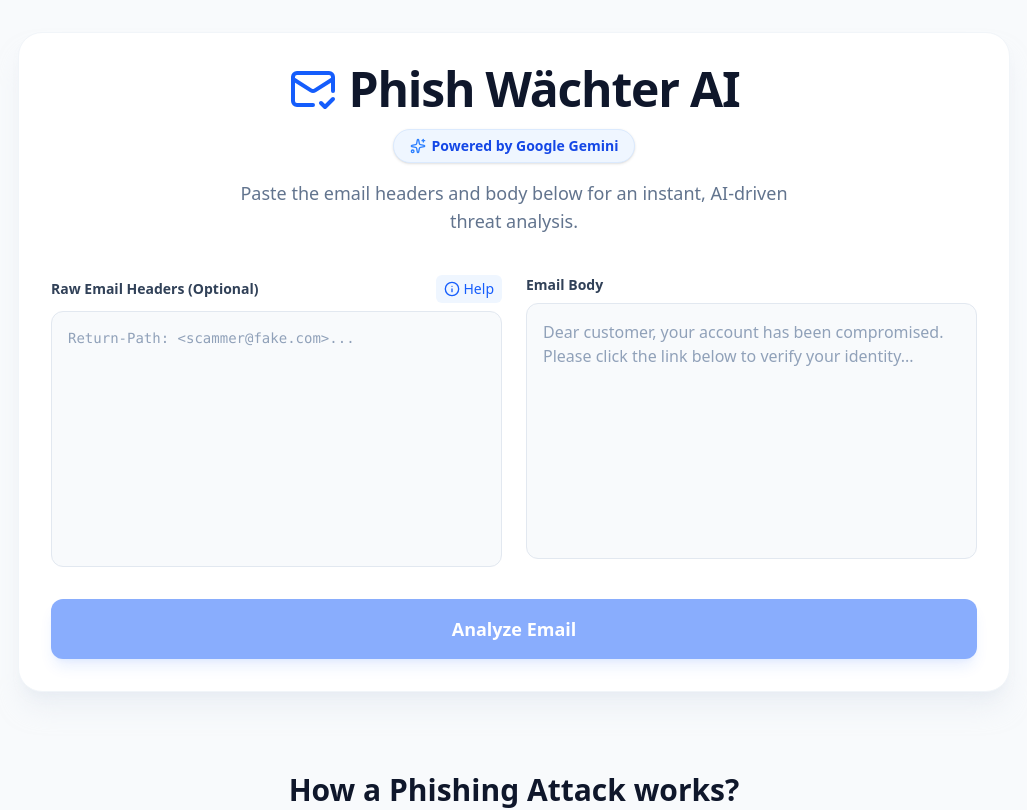
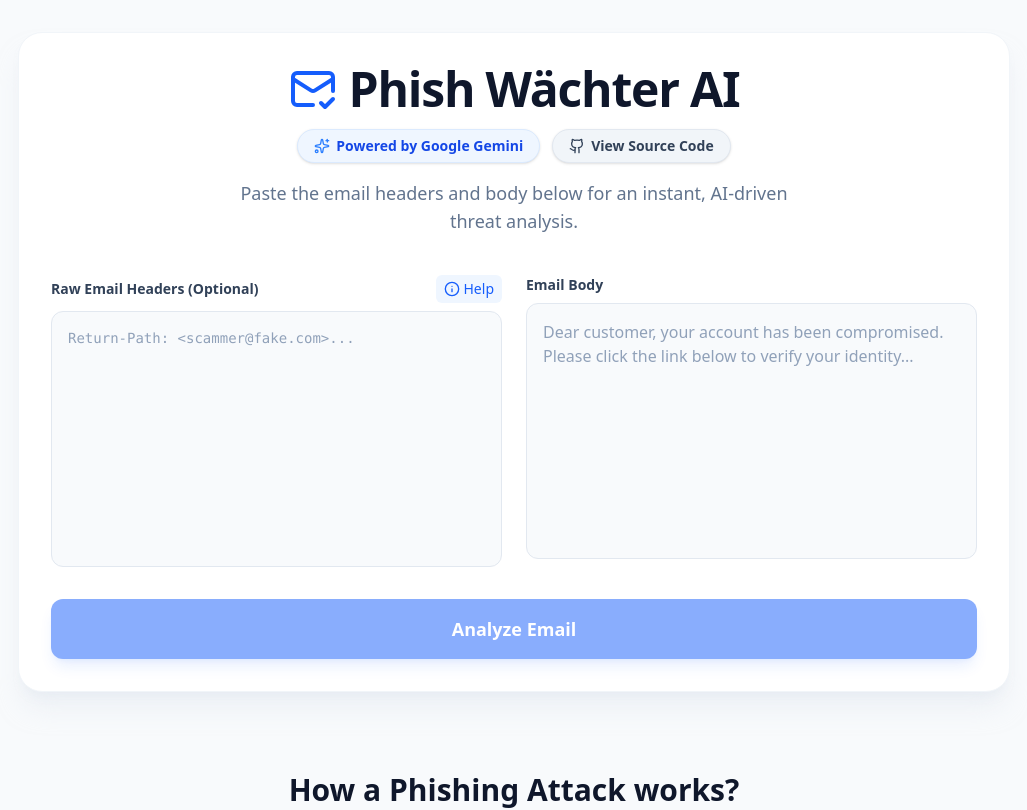
Before and after one commit to AnshulBirwal/PhishWaechterAI, a React (Vite) app: page / in a window 1280 px wide. Shown: the top 810 px of the page, without its empty margins (126-1153 px from the left). Built offline with nearby package versions, Linux system fonts and the light colour scheme.

Commit message:
added source code button

```diff
--- a/src/App.tsx
+++ b/src/App.tsx
@@ -1,5 +1,5 @@
 import { useState, useRef, useEffect } from 'react';
-import { MailCheck, ShieldCheck, AlertTriangle, Loader2, Info, Sparkles } from 'lucide-react';
+import { MailCheck, ShieldCheck, AlertTriangle, Loader2, Info, Sparkles, Github } from 'lucide-react';
 import type { AnalysisResult, AnalyzeRequest } from './types';
 import EducationalSection from './EducationalSection';
 
@@ -74,11 +74,23 @@
             </h1>
 
             {/* Gemini Badge */}
-            <div className="flex justify-center">
+            <div className="flex flex-wrap justify-center gap-3">
+              {/* Gemini Badge */}
               <span className="inline-flex items-center gap-1.5 px-4 py-1.5 rounded-full bg-blue-50 text-blue-700 text-sm font-semibold border border-blue-100 shadow-sm">
                 <Sparkles className="w-4 h-4 text-blue-500" />
                 Powered by Google Gemini
               </span>
+
+              {/* GitHub Source Badge */}
+              <a
+                href="https://github.com/AnshulBirwal/PhishWaechterAI"
+                target="_blank"
+                rel="noopener noreferrer"
+                className="inline-flex items-center gap-1.5 px-4 py-1.5 rounded-full bg-slate-100 text-slate-700 text-sm font-semibold border border-slate-200 shadow-sm hover:bg-slate-200 hover:text-slate-900 transition-colors cursor-pointer"
+              >
+                <Github className="w-4 h-4" />
+                View Source Code
+              </a>
             </div>
             <p className="text-slate-500 max-w-xl mx-auto text-lg">
               Paste the email headers and body below for an instant, AI-driven threat analysis.
```
